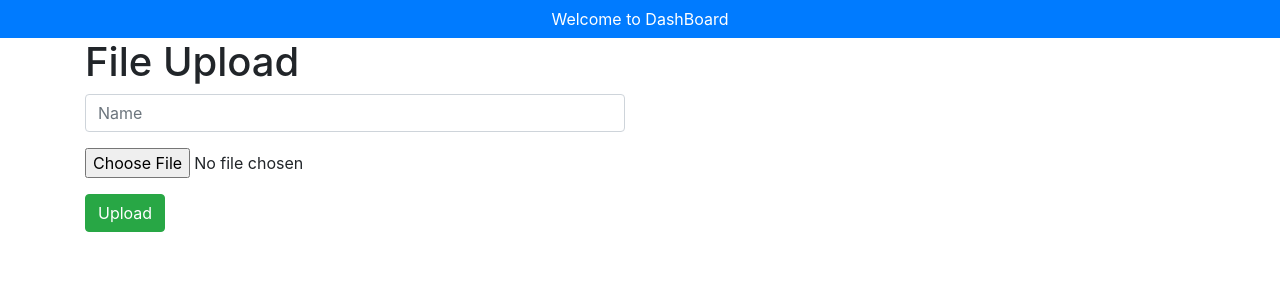
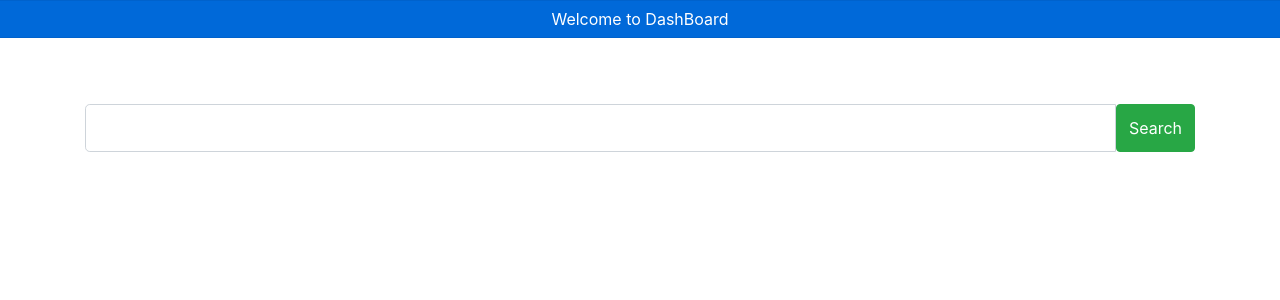
Before and after one commit to Gautamaggrawal/Angular-Filesharer, an Angular app: page /Dasboard in a window 1280 px wide. Shown: the top 300 px of the page. Built offline with nearby package versions, Linux system fonts and the light colour scheme.

Commit message:
usersearch

```diff
--- a/src/app/dashboard/dashboard.component.html
+++ b/src/app/dashboard/dashboard.component.html
@@ -6,7 +6,18 @@
   </div>
 </div>
 <div class="container">
-	<h1>File Upload</h1>
+<div class="alert alert-error" [style.visibility]="isfailDivVisible">
+  <strong>Warning!</strong> {{usererror}}.
+</div>
+<form [formGroup] = "searchForm" (ngSubmit)="onSearch()">
+    <div class="input-group input-group-lg">
+    <input type="text" formControlName="searchusername" class="form-control" aria-label="Large" aria-describedby="inputGroup-sizing-sm">
+    <button type="submit" class="btn btn-success">Search</button>
+  </div>
+</form>
+<br>
+<br>
+    <div class="container" [style.visibility]="isUserExists">
   <div class="row">
     <div class="col-md-6">
       <div *ngIf="fileUpload.status==='error'">
@@ -28,10 +39,12 @@
           <button type="submit" class="btn btn-success">Upload</button>
         </div>
       </form>
-    <div *ngIf="fileUpload.status==='success'">
+  <!--     <div *ngIf="fileUpload.status==='success'">
         <img [src]="fileUpload.filePath" height="200px" />
       </div>
-    <p>{{ error }}</p>
+   -->    <p>{{ error }}</p>
     </div>
   </div>
   </div>
+
+</div>
--- a/src/app/dashboard/dashboard.component.ts
+++ b/src/app/dashboard/dashboard.component.ts
@@ -9,12 +9,21 @@ import { FileUploadService } from '../file-upload.service';
 })
 export class DashboardComponent implements OnInit {
   profileForm: FormGroup;
+  searchForm:FormGroup;
+  usererror:string;
   error: string;
+
 
   fileUpload = {status: '', message: '', filePath: ''};
   constructor(private fb: FormBuilder,private fileUploadService: FileUploadService) { }
+  isUserExists:string="hidden";
+  isfailDivVisible:string="hidden";
 
   ngOnInit() {
+    this.searchForm=this.fb.group({
+      searchusername:[''],
+    });
+
     this.profileForm = this.fb.group({
       name: [''],
       profile: ['']
@@ -26,6 +35,28 @@ export class DashboardComponent implements OnInit {
       this.profileForm.get('profile').setValue(file);
     }
   }
+  onSearch(){
+    var datatosend=this.searchForm.get('searchusername').value
+    console.log(datatosend);
+    this.fileUploadService.SearchUser(datatosend).subscribe(
+      res =>{
+        debugger;
+        if(res['status']=="True")
+        {
+            this.isUserExists="visible";
+            this.isfailDivVisible="hidden";
+        }
+        else{
+        this.isfailDivVisible="visible";
+
+        this.usererror=res['message'];
+          console.log(res["message"]);
+        }
+      }
+    );
+  }
+
+
 
   onSubmit() {
     const formData = new FormData();
--- a/src/app/file-upload.service.ts
+++ b/src/app/file-upload.service.ts
@@ -2,15 +2,22 @@ import { Injectable } from '@angular/core';
 import { HttpClient, HttpEvent, HttpErrorResponse, HttpEventType} from '@angular/common/http';
 import { throwError } from 'rxjs';
 import { catchError, map } from 'rxjs/operators';
+import {HttpHeaders} from '@angular/common/http';
 
 @Injectable({
   providedIn: 'root'
 })
 export class FileUploadService {
 
-  apiUrl = 'http://localhost/dev/angapi/api/upload';
+  apiUrl = 'http://localhost:8000/api/upload/';
 
   constructor(private http: HttpClient) { }
+
+  SearchUser(searchformdata){
+  console.log(searchformdata);
+   const httpOptions = { headers: new HttpHeaders({ 'Content-Type': 'application/json' }) };
+   return this.http.post<any>('http://localhost:8000/api/searchuser/',{"name":searchformdata},httpOptions);
+  }
 
   upload(formData) {
     return this.http.post<any>(`${this.apiUrl}`, formData, {
@@ -39,6 +46,7 @@ export class FileUploadService {
 
   private fileUploadProgress(event) {
     const percentDone = Math.round(100 * event.loaded / event.total);
+    console.log(percentDone);
     return { status: 'progress', message: percentDone };
   }
 
```
Lines whose indentation alone changed are shown as unchanged.
